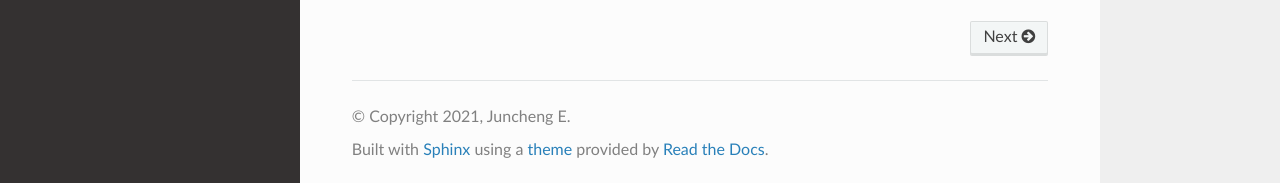
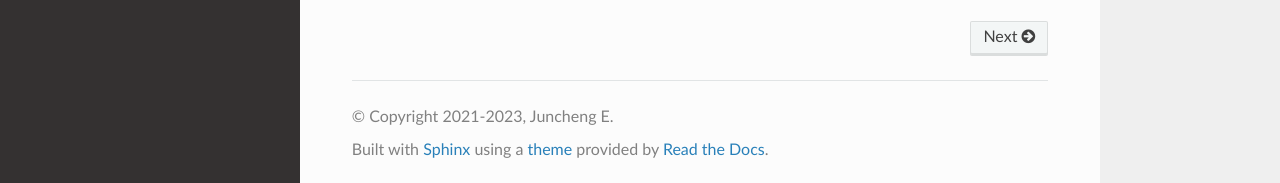
Before and after one commit to PaNOSC-ViNYL/SimEx-Lite, a Sphinx documentation site: the page built from docs/index.rst, in a window 1280 px wide and 900 px high, scrolled down 2423 px. Shown: the part 714-897 px from the top of the window. Built offline with Sphinx 7.4.7 and the Read the Docs theme 2.0.0, drawn with Linux system fonts in a browser that asks for light colours; pages that are not in the unit, such as notebooks, are missing from menus.

```diff
--- a/docs/conf.py
+++ b/docs/conf.py
@@ -47,7 +47,7 @@ master_doc = 'index'
 
 # General information about the project.
 project = 'SimEx-Lite'
-copyright = "2021, Juncheng E"
+copyright = "2021-2023, Juncheng E"
 author = "Juncheng E"
 
 # The version info for the project you're documenting, acts as replacement
--- a/requirements_dev.txt
+++ b/requirements_dev.txt
@@ -8,3 +8,4 @@ coverage==4.5.4
 Sphinx==3.5.2
 twine==1.14.0
 pytest==6.1.2
+-r requirements.txt
```
Also changed, not shown: .readthedocs.yaml.
